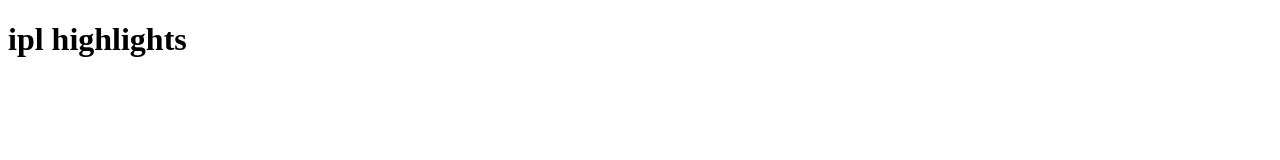
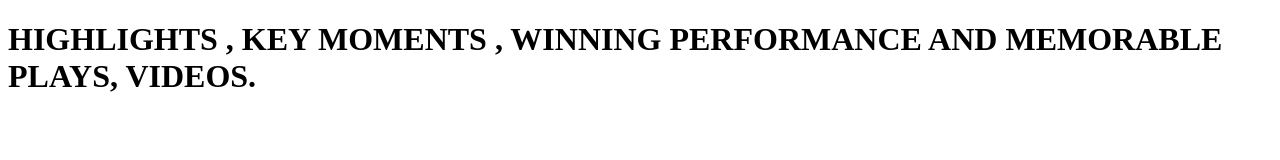
Before and after one commit to sujalugale/icp8.0--html-group-project-1, a plain HTML site: page highlights.html in a window 1280 px wide. Drawn offline with Linux system fonts and the light colour scheme.

Commit message:
add titel and using h1 tag

```diff
--- a/highlights.html
+++ b/highlights.html
@@ -1,10 +1,9 @@
 <!DOCTYPE html>
 <html >
 <head>
-    <title>highlights</title>
+    <title>HIGHLIGHTS</title>
 </head>
 <body>
-    <h1> ipl highlights</h1>
-
-</body>
+    <h1> HIGHLIGHTS , KEY MOMENTS , WINNING PERFORMANCE AND MEMORABLE PLAYS, VIDEOS.</h1>
+    </body>
 </html>
```
